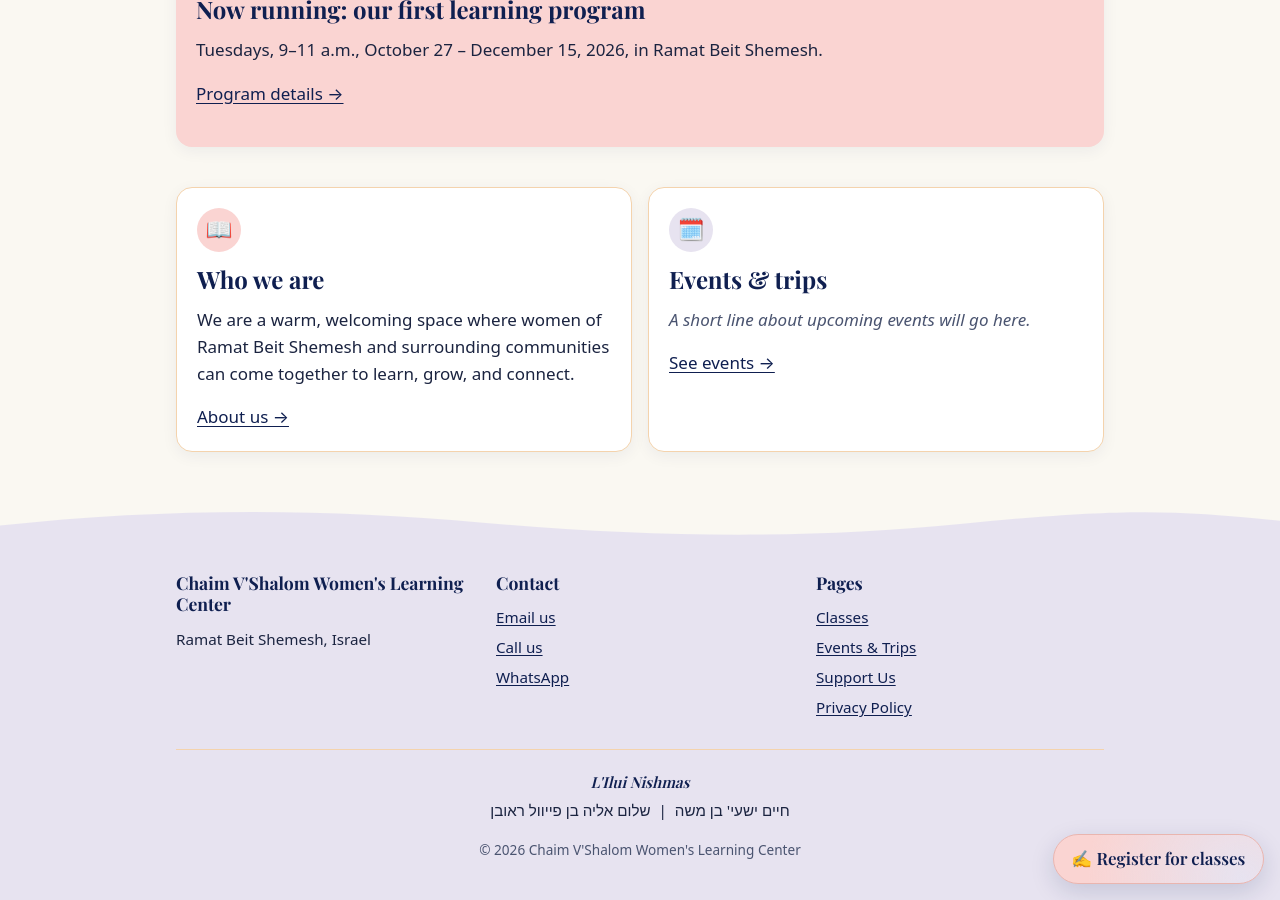
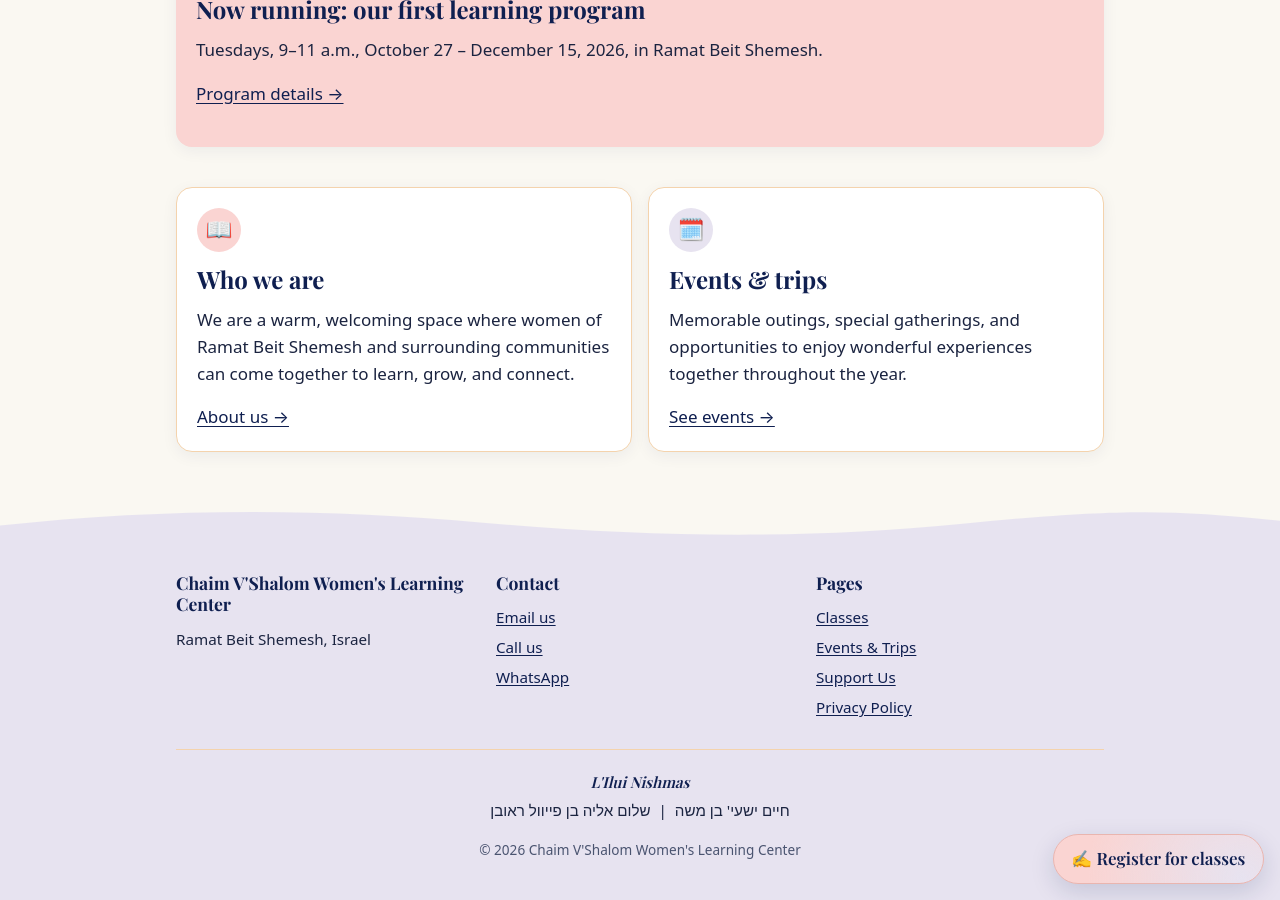
Before and after one commit to mos26613/ChaimVshalom, a Jekyll site: the page built from index.html, in a window 1280 px wide and 900 px high, scrolled down 670 px. Built offline with Jekyll 4.4.1, drawn with Linux system fonts in a browser that asks for light colours; some web fonts are replaced.

Commit message:
Update event description in index.html

```diff
--- a/index.html
+++ b/index.html
@@ -28,7 +28,7 @@ description: "Chaim V'Shalom Women's Learning Center \u2014 Torah classes for wo
         <div class="card">
           <span class="card-icon card-icon--lavender" aria-hidden="true">🗓️</span>
           <h2>Events &amp; trips</h2>
-          <p class="placeholder">A short line about upcoming events will go here.</p>
+          <p>Memorable outings, special gatherings, and opportunities to enjoy wonderful experiences together throughout the year.</p>
           <p><a href="events.html">See events &rarr;</a></p>
         </div>
       </section>
```
